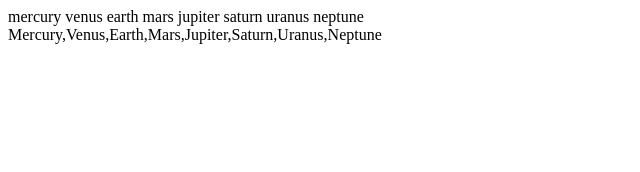
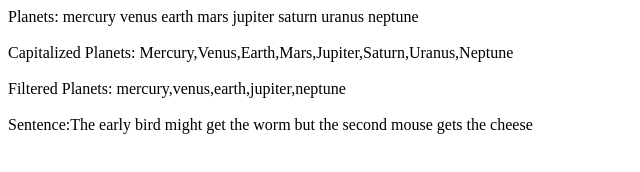
Before and after one commit to Craig-Orcutt/spa-solarSystem, a plain HTML site: page index.html in a window 1280 px wide. Shown: the whole page, without its empty margins (0-640 px from the left). Drawn offline with Linux system fonts and the light colour scheme.

Commit message:
added required methods for completing exercise

```diff
--- a/array-methods.js
+++ b/array-methods.js
@@ -1,22 +1,31 @@
 var planets = ["mercury", "venus", "earth", "mars", "jupiter", "saturn", "uranus", "neptune"];
 var planetDiv = document.getElementById("planets");
-var planetCap = document.getElementById('planetCap')
+var planetCap = document.getElementById('planetCap');
+var planetFilter = document.getElementById('filteredPlanets');
+var wordSentence = document.getElementById('sentence')
 /*
 Use the forEach method to add the name of each planet
 to a div element in your HTML with an id of "planets".
 */
 
 planets.forEach(planet =>{
-     planetDiv.innerHTML += `${ planet } `;
+     planetDiv.innerHTML += ` ${ planet } `;
 });
 // Use the map method to create a new array where the first letter of each planet is capitalized
 let capPlanets = planets.map(planet =>
     planet.charAt(0).toUpperCase() + planet.slice(1)
 
 )
-planetCap.innerHTML = capPlanets;
+planetCap.innerHTML += capPlanets;
 // Use the filter method to create a new array that contains planets with the letter 'e'
-
+let filterPlanet = planets.filter(planet =>
+    planet.indexOf('e')>=0
+)
+planetFilter.innerHTML += filterPlanet;
 // Use the reduce method to create a sentence from the words in the following array
 
 var words = ["The", "early", "bird", "might", "get", "the", "worm", "but", "the", "second", "mouse", "gets", "the", "cheese"];
+let combineWord = words.reduce( (word ,words) =>
+    word + ' ' + words
+)
+wordSentence.innerHTML +=combineWord;
--- a/index.html
+++ b/index.html
@@ -7,8 +7,13 @@
     <title>Solar System</title>
 </head>
 <body>
-    <div id="planets"></div>
-    <div id="planetCap"></div>
+    <div id="planets">Planets: </div>
+    <br>
+    <div id="planetCap">Capitalized Planets: </div>
+    <br>
+    <div id="filteredPlanets">Filtered Planets: </div>
+    <br>
+    <div id="sentence">Sentence:</div>
     <script src="array-methods.js"></script>
 </body>
 </html>
```
